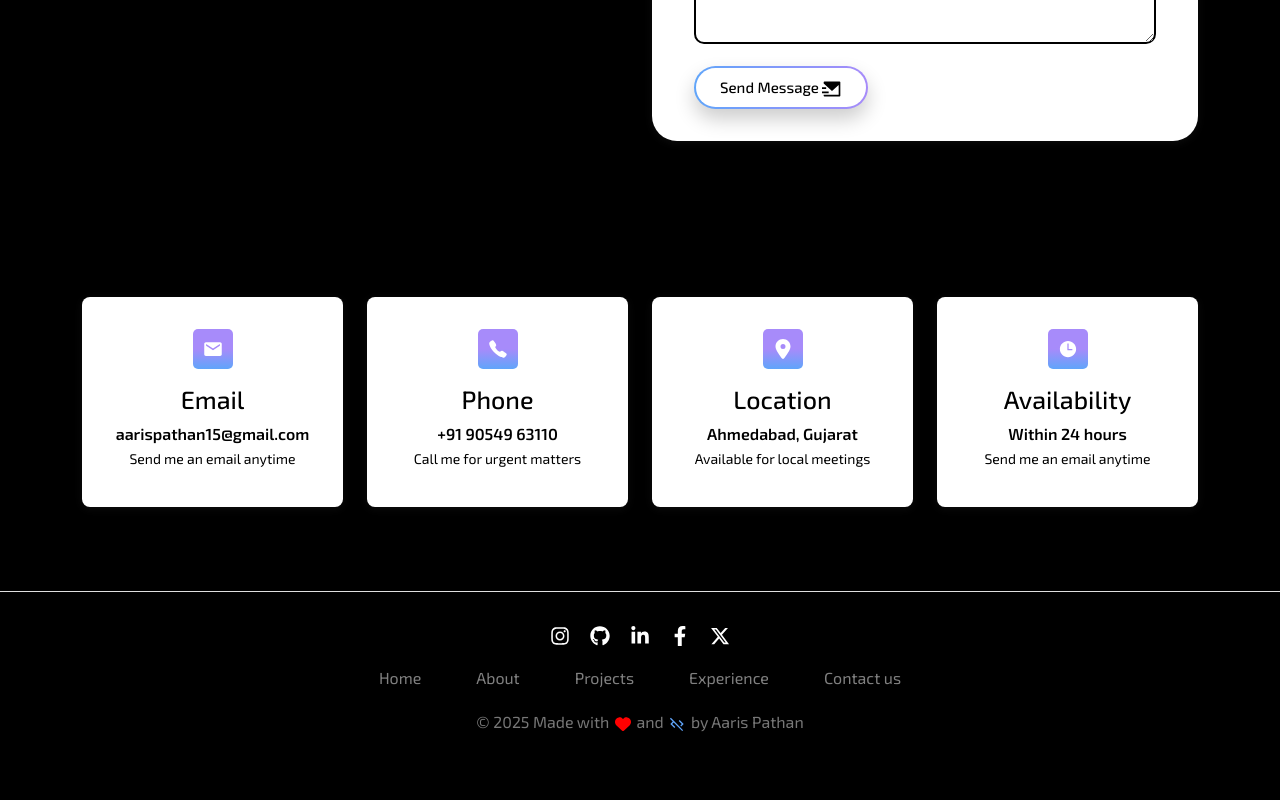
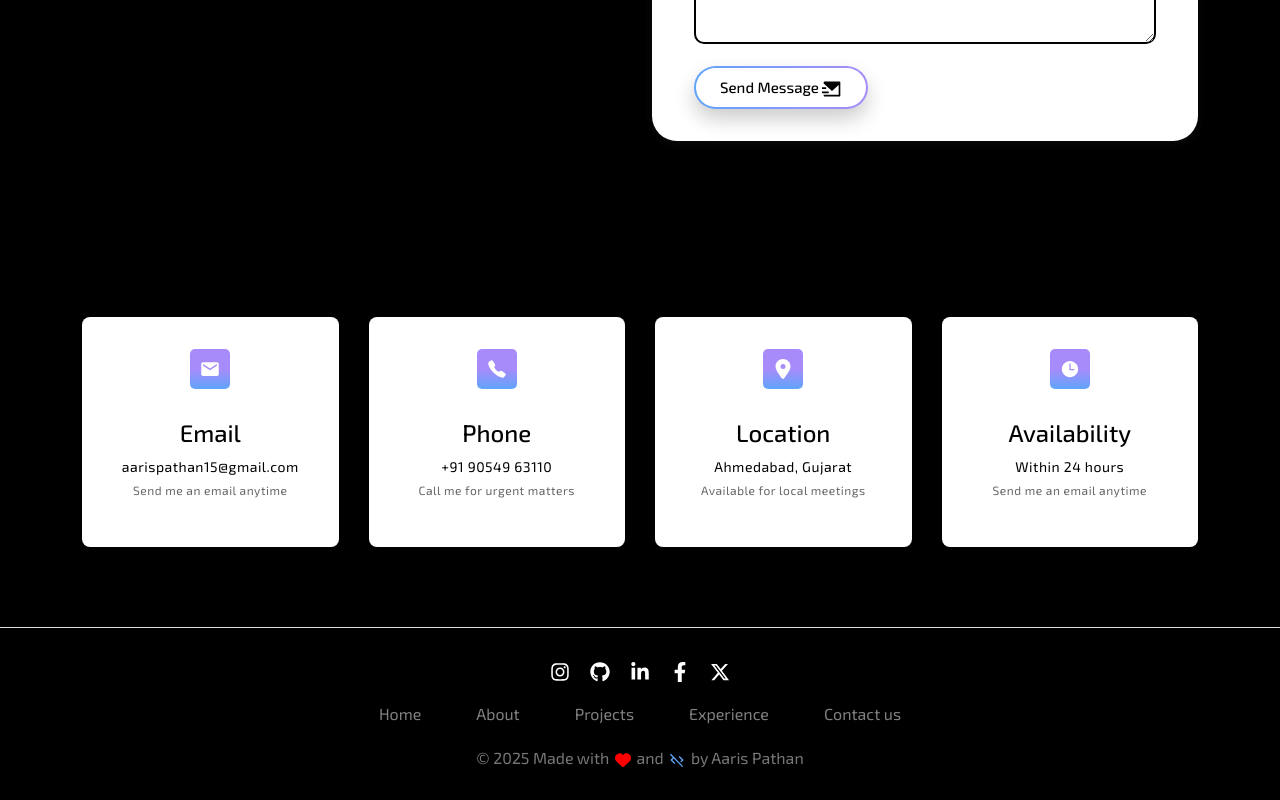
Before and after one commit to aarispathan/new-portfolio, a React (Vite) app: page / in a window 1280 px wide. Shown: the part 5394-6194 px from the top of the page. Before the commit the page ends 6158 px from the top, so only its background shows below. Built offline with nearby package versions, Linux system fonts and the light colour scheme.

Commit message:
update porfolio and fix some bugs

```diff
--- a/src/sections/Contact/Contact.jsx
+++ b/src/sections/Contact/Contact.jsx
@@ -110,28 +110,40 @@ function Contact() {
           </Col>
         </Row>
         <Row>
-          <Col xl={3} lg={6} md={6} sm={6} className="mb-4">
-            <div className="contact-card">
-              <IoMdMail className='contact-icon' />
-              <h2>Email</h2><p>aarispathan15@gmail.com<br /><span>Send me an email anytime</span></p>
-            </div>
-          </Col>
-          <Col xl={3} lg={6} md={6} sm={6} className="mb-4">
-            <div className="contact-card">
-              <IoCall className='contact-icon' />
-              <h2>Phone</h2><p>+91 90549 63110<br /><span>Call me for urgent matters</span></p>
-            </div>
-          </Col>
-          <Col xl={3} lg={6} md={6} sm={6} className="mb-4">
-            <div className="contact-card">
-              <FaLocationDot className='contact-icon' />
-              <h2>Location</h2><p>Ahmedabad, Gujarat<br /><span>Available for local meetings</span></p>
-            </div>
-          </Col>
-          <Col xl={3} lg={6} md={6} sm={6} className="mb-4">
-            <div className="contact-card">
-              <IoTimeSharp className='contact-icon' />
-              <h2>Availability</h2><p>Within 24 hours<br /><span>Send me an email anytime</span></p>
+          <Col>
+            <div className="stats">
+              <div className="stat-box">
+                <IoMdMail className="contact-icon" />
+                <h2>Email</h2>
+                <p>
+                  aarispathan15@gmail.com<br />
+                  <span>Send me an email anytime</span>
+                </p>
+              </div>
+              <div className="stat-box">
+                <IoCall className="contact-icon" />
+                <h2>Phone</h2>
+                <p>
+                  +91 90549 63110<br />
+                  <span>Call me for urgent matters</span>
+                </p>
+              </div>
+              <div className="stat-box">
+                <FaLocationDot className="contact-icon" />
+                <h2>Location</h2>
+                <p>
+                  Ahmedabad, Gujarat<br />
+                  <span>Available for local meetings</span>
+                </p>
+              </div>
+              <div className="stat-box">
+                <IoTimeSharp className="contact-icon" />
+                <h2>Availability</h2>
+                <p>
+                  Within 24 hours<br />
+                  <span>Send me an email anytime</span>
+                </p>
+              </div>
             </div>
           </Col>
         </Row>
--- a/src/sections/Contact/contact.css
+++ b/src/sections/Contact/contact.css
@@ -178,30 +178,24 @@
     color: #000000;
 }
 
-.contact-section .contact-card {
-    flex: 1;
+.contact-section .stats {
     display: grid;
-    place-items: center;
-    padding: 30px 20px 35px 20px;
+    grid-template-columns: repeat(auto-fit, minmax(250px, 1fr));
+    gap: 30px;
+    padding: 20px 0;
+}
+
+.contact-section .stat-box {
+    padding: 30px 20px;
     background-color: #ffffff;
     border-radius: 8px;
     border: 2px solid transparent;
-    box-shadow: 0 2px 10px rgba(255, 255, 255, 0.05);
+    box-shadow: 0 2px 10px rgba(0, 0, 0, 0.05);
     transition: border-color 0.3s ease, box-shadow 0.3s ease, transform 0.3s ease;
     text-align: center;
-    color: #000;
 }
 
-.contact-section .contact-card .contact-icon {
-    background: linear-gradient(0deg, #60a5fa 0%, #a78bfa 50%);
-    color: #fff;
-    font-size: 40px;
-    padding: 10px;
-    border-radius: 5px;
-    margin-bottom: 15px;
-}
-
-.contact-section .contact-card:hover {
+.contact-section .stat-box:hover {
     border-color: #a78bfa;
     box-shadow:
         0 4px 8px rgba(96, 165, 250, 0.5),
@@ -209,23 +203,34 @@
     transform: translateY(-5px);
 }
 
-.contact-section .contact-card h2 {
-    font-size: 25px;
-    margin-bottom: 8px;
+.contact-section .stat-box h2 {
+    font-size: 24px;
+    margin: 15px 0 10px;
     color: #000;
 }
 
-.contact-section .contact-card p {
-    font-size: 16px;
-    font-weight: 600;
-    margin: 0;
+.contact-section .stat-box p {
+    color: #000000;
+    font-size: 14px;
+    line-height: 1.4;
+    letter-spacing: 0.5px;
+    text-transform: none;
 }
 
-.contact-section .contact-card span {
-    color: #000000;
-    font-size: 14px;
-    font-weight: 400;
-    padding: 0;
+.contact-section .stat-box p span {
+    display: block;
+    margin-top: 5px;
+    font-size: 12px;
+    color: #666;
+}
+
+.contact-icon {
+    background: linear-gradient(0deg, #60a5fa 0%, #a78bfa 50%);
+    color: #fff;
+    font-size: 40px;
+    padding: 10px;
+    border-radius: 5px;
+    margin-bottom: 15px;
 }
 
 @media (min-width: 768px) and (max-width: 1024px) {
@@ -253,6 +258,18 @@
     .contact-section .inputGroup textarea {
         padding: 0.7em;
         font-size: 1rem;
+    }
+
+    .contact-section .stat-box {
+        padding: 25px;
+    }
+
+    .contact-section .stat-box h2 {
+        font-size: 30px;
+    }
+
+    .contact-section .stat-box p {
+        font-size: 13px;
     }
 }
 
@@ -316,5 +333,24 @@
 
     .contact-section .contact-form .button {
         padding-block: 0.3rem;
+        width: 100%;
+    }
+
+    .contact-section .stats {
+        gap: 10px;
+    }
+
+    .contact-section .stat-box h2 {
+        font-size: 25px;
+        margin-bottom: 8px;
+    }
+
+    .contact-section .stat-box {
+        padding: 20px;
+    }
+
+    .contact-section .stat-box p {
+        font-size: 12px;
+        margin: 0;
     }
 }
```
